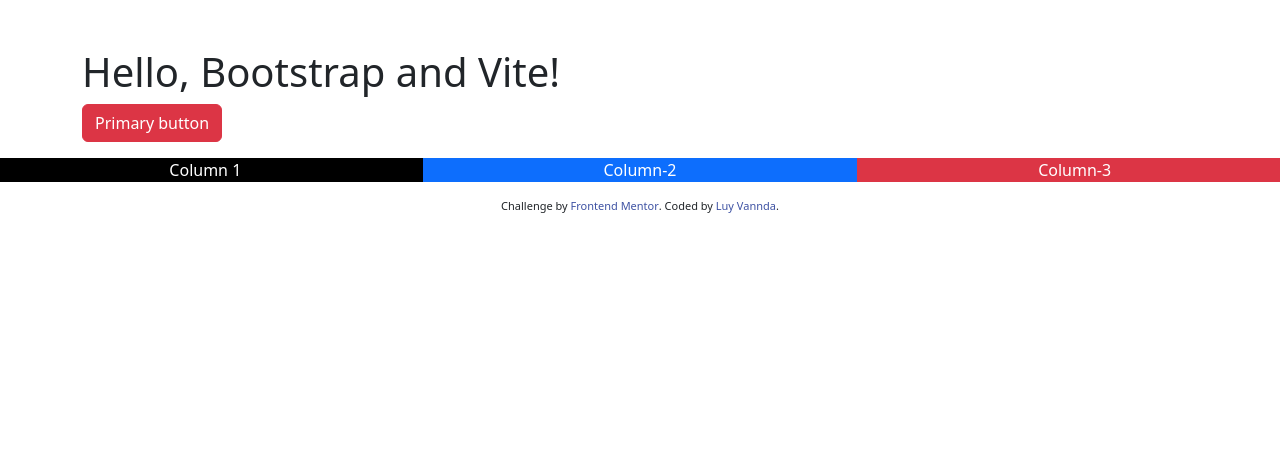
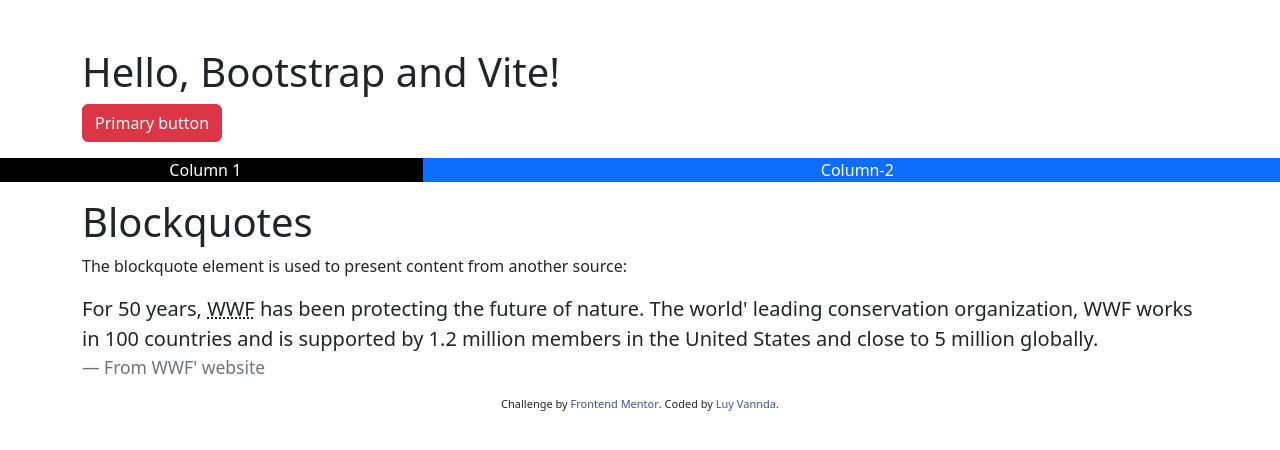
Before and after one commit to luyvannda/sign-up-form, a React (Vite) app: page / in a window 1280 px wide. Shown: the top 450 px of the page. Built offline with nearby package versions, Linux system fonts and the light colour scheme.

Commit message:
continue learning bootstrap

```diff
--- a/src/components/BootStrap.jsx
+++ b/src/components/BootStrap.jsx
@@ -8,8 +8,16 @@ export default function Bootstrap() {
 
       <div className="row mt-3 mb-3">
         <div className="col-sm-4 bg-black text-white text-center">Column 1</div>
-        <div className="col-sm-4 bg-primary text-white text-center">Column-2</div>
-        <div className="col-sm-4 bg-danger text-white text-center">Column-3</div>
+        <div className="col-sm-8 bg-primary text-white text-center">Column-2</div>
+      </div>
+
+      <div className="container mt-3">
+        <h1>Blockquotes</h1>
+        <p>The blockquote element is used to present content from another source:</p>
+        <blockquote className="blockquote">
+          <p>For 50 years, <abbr title="World Wide Fund for Nature">WWF</abbr>  has been protecting the future of nature. The world&apos; leading conservation organization, WWF works in 100 countries and is supported by 1.2 million members in the United States and close to 5 million globally.</p>
+          <footer className="blockquote-footer">From WWF&apos; website</footer>
+        </blockquote>
       </div>
     </>
   )
```
